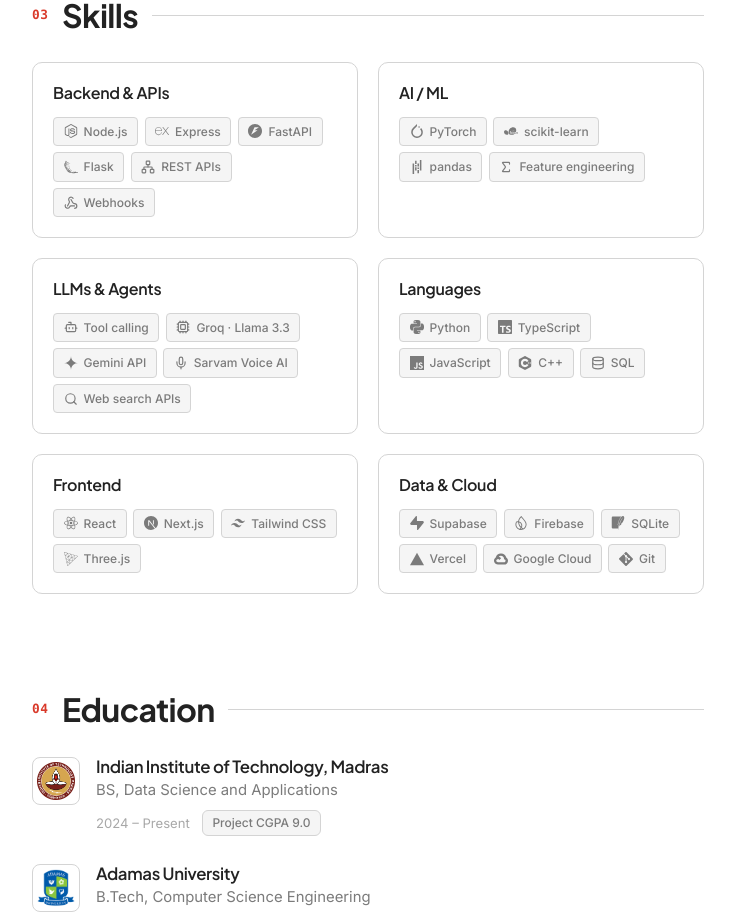
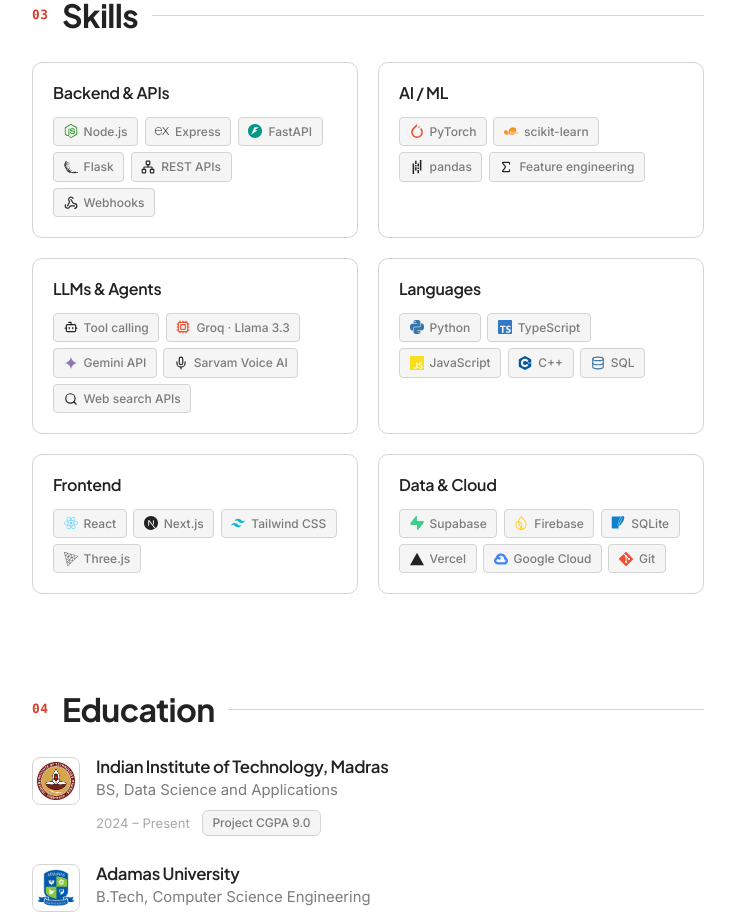
Before and after one commit to 24f2006234/aniruddha-portfolio, a React (Vite) app: page / in a window 1280 px wide. Shown: the part 2640-3556 px from the top of the page, without its empty margins (272-1007 px from the left). Built offline with nearby package versions, Linux system fonts and the light colour scheme.

Commit message:
style(skills): restore brand colours on skill icons
- Icons use their brand colours again (Python, PyTorch, Git...)
- Black or very dark logos (Next.js, Express, Vercel, Three.js, Flask, pandas) follow the text colour so they stay visible in dark mode

```diff
--- a/src/components/Skills.jsx
+++ b/src/components/Skills.jsx
@@ -10,45 +10,47 @@ import {
 import { Bot, Cpu, Database, Mic, Network, Search, Sigma, Webhook } from "lucide-react";
 import { skills } from "../data/portfolioData";
 
-// Monochrome icons keep the section calm; colour is reserved for the accent.
+// Brand colours where they read on both themes. Black or very dark logos
+// (Next.js, Express, Vercel, pandas...) follow the text colour instead.
+const NEUTRAL = "var(--text-primary)";
 const ICONS = {
-  Python: SiPython,
-  TypeScript: SiTypescript,
-  JavaScript: SiJavascript,
-  "C++": SiCplusplus,
-  SQL: Database,
-  React: SiReact,
-  "Next.js": SiNextdotjs,
-  "Tailwind CSS": SiTailwindcss,
-  "Three.js": SiThreedotjs,
-  "Node.js": SiNodedotjs,
-  Express: SiExpress,
-  FastAPI: SiFastapi,
-  Flask: SiFlask,
-  "REST APIs": Network,
-  Webhooks: Webhook,
-  PyTorch: SiPytorch,
-  "scikit-learn": SiScikitlearn,
-  pandas: SiPandas,
-  "Feature engineering": Sigma,
-  "Tool calling": Bot,
-  "Groq · Llama 3.3": Cpu,
-  "Gemini API": SiGooglegemini,
-  "Sarvam Voice AI": Mic,
-  "Web search APIs": Search,
-  Supabase: SiSupabase,
-  Firebase: SiFirebase,
-  SQLite: SiSqlite,
-  Vercel: SiVercel,
-  "Google Cloud": SiGooglecloud,
-  Git: SiGit,
+  Python: [SiPython, "#3776AB"],
+  TypeScript: [SiTypescript, "#3178C6"],
+  JavaScript: [SiJavascript, "#F7DF1E"],
+  "C++": [SiCplusplus, "#00599C"],
+  SQL: [Database, "#4479A1"],
+  React: [SiReact, "#61DAFB"],
+  "Next.js": [SiNextdotjs, NEUTRAL],
+  "Tailwind CSS": [SiTailwindcss, "#06B6D4"],
+  "Three.js": [SiThreedotjs, NEUTRAL],
+  "Node.js": [SiNodedotjs, "#339933"],
+  Express: [SiExpress, NEUTRAL],
+  FastAPI: [SiFastapi, "#009688"],
+  Flask: [SiFlask, NEUTRAL],
+  "REST APIs": [Network, NEUTRAL],
+  Webhooks: [Webhook, NEUTRAL],
+  PyTorch: [SiPytorch, "#EE4C2C"],
+  "scikit-learn": [SiScikitlearn, "#F7931E"],
+  pandas: [SiPandas, NEUTRAL],
+  "Feature engineering": [Sigma, NEUTRAL],
+  "Tool calling": [Bot, NEUTRAL],
+  "Groq · Llama 3.3": [Cpu, "#F55036"],
+  "Gemini API": [SiGooglegemini, "#8E75B2"],
+  "Sarvam Voice AI": [Mic, NEUTRAL],
+  "Web search APIs": [Search, NEUTRAL],
+  Supabase: [SiSupabase, "#3ECF8E"],
+  Firebase: [SiFirebase, "#FFCA28"],
+  SQLite: [SiSqlite, "#0F80CC"],
+  Vercel: [SiVercel, NEUTRAL],
+  "Google Cloud": [SiGooglecloud, "#4285F4"],
+  Git: [SiGit, "#F05032"],
 };
 
 function SkillPill({ skill }) {
-  const Icon = ICONS[skill];
+  const [Icon, color] = ICONS[skill] || [];
   return (
     <li className="skill-pill-custom">
-      {Icon && <Icon size={14} aria-hidden="true" />}
+      {Icon && <Icon size={14} color={color} aria-hidden="true" />}
       {skill}
     </li>
   );
```
